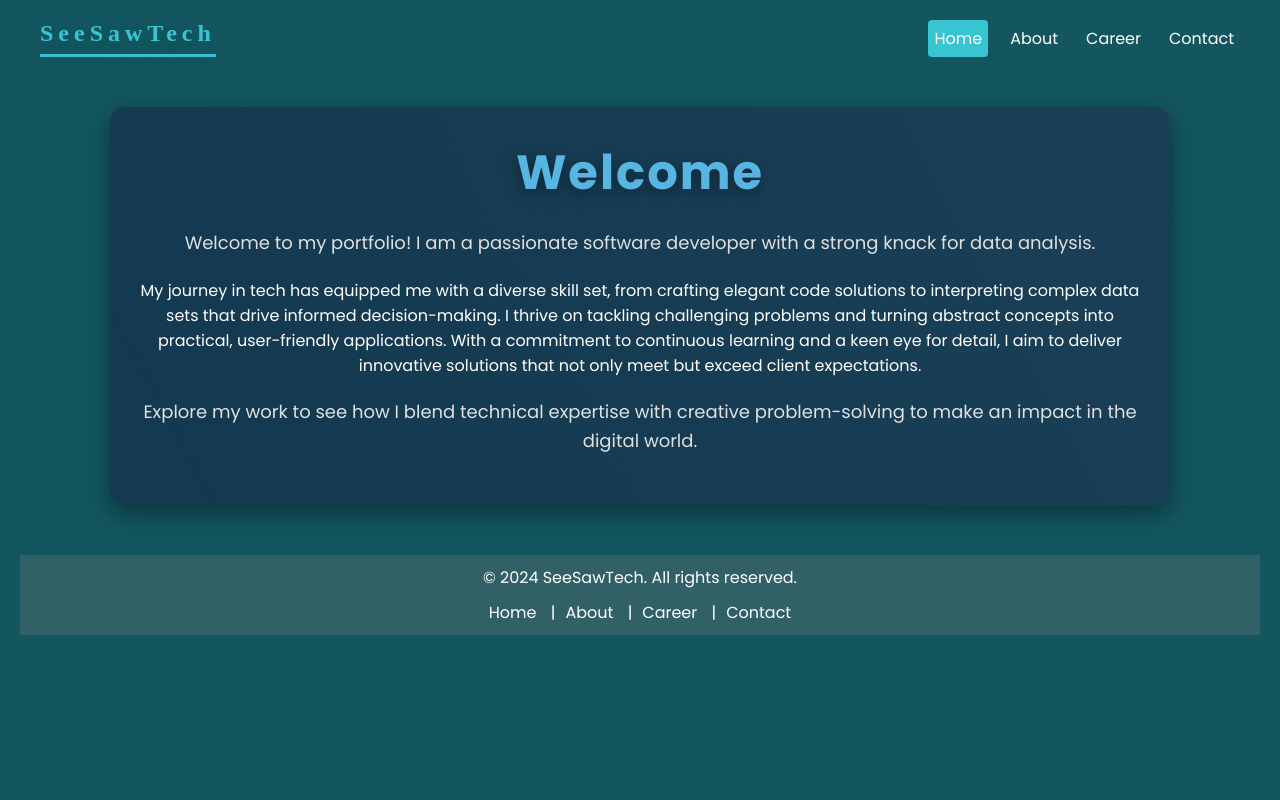
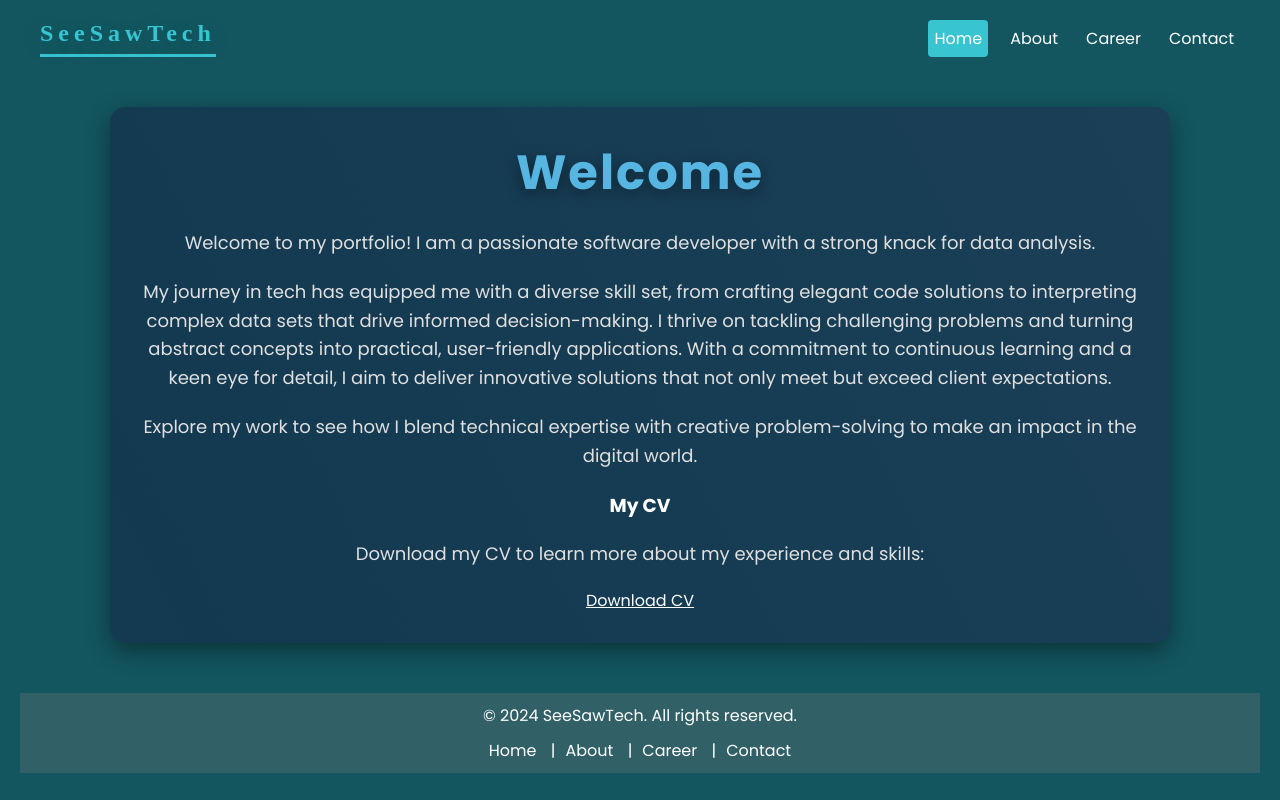
Before and after one commit to sfmsis001/personal, a React (Create React App) app: page / in a window 1280 px wide. Built offline with nearby package versions, Linux system fonts and the light colour scheme.

Commit message:
Update Home.js with a cv

```diff
--- a/src/pages/Home.js
+++ b/src/pages/Home.js
@@ -1,14 +1,17 @@
 export default function Home() {
-    return(
+    return (
         <div className="content">
             <h2>Welcome</h2>
-            <p>Welcome to my portfolio! I am a passionate software developer with a strong knack for data analysis. </p>
-                My journey in tech has equipped me with a diverse skill set, from crafting elegant code solutions to interpreting complex data
+            <p>Welcome to my portfolio! I am a passionate software developer with a strong knack for data analysis.</p>
+            <p>My journey in tech has equipped me with a diverse skill set, from crafting elegant code solutions to interpreting complex data
                 sets that drive informed decision-making. I thrive on tackling challenging problems and turning abstract concepts into practical, user-friendly
                 applications. With a commitment to continuous learning and a keen eye for detail, I aim to deliver innovative solutions that not only meet but exceed
-                client expectations.
-                <p>Explore my work to see how I blend technical expertise with creative problem-solving to make an impact in the digital world.
-            </p>
+                client expectations.</p>
+            <p>Explore my work to see how I blend technical expertise with creative problem-solving to make an impact in the digital world.</p>
+
+            <h3>My CV</h3>
+            <p>Download my CV to learn more about my experience and skills:</p>
+            <a href="/Siso_Sifumba_CV_Final.pdf" download className="cv-download">Download CV</a>
         </div>
-    )
+    );
 }
```
